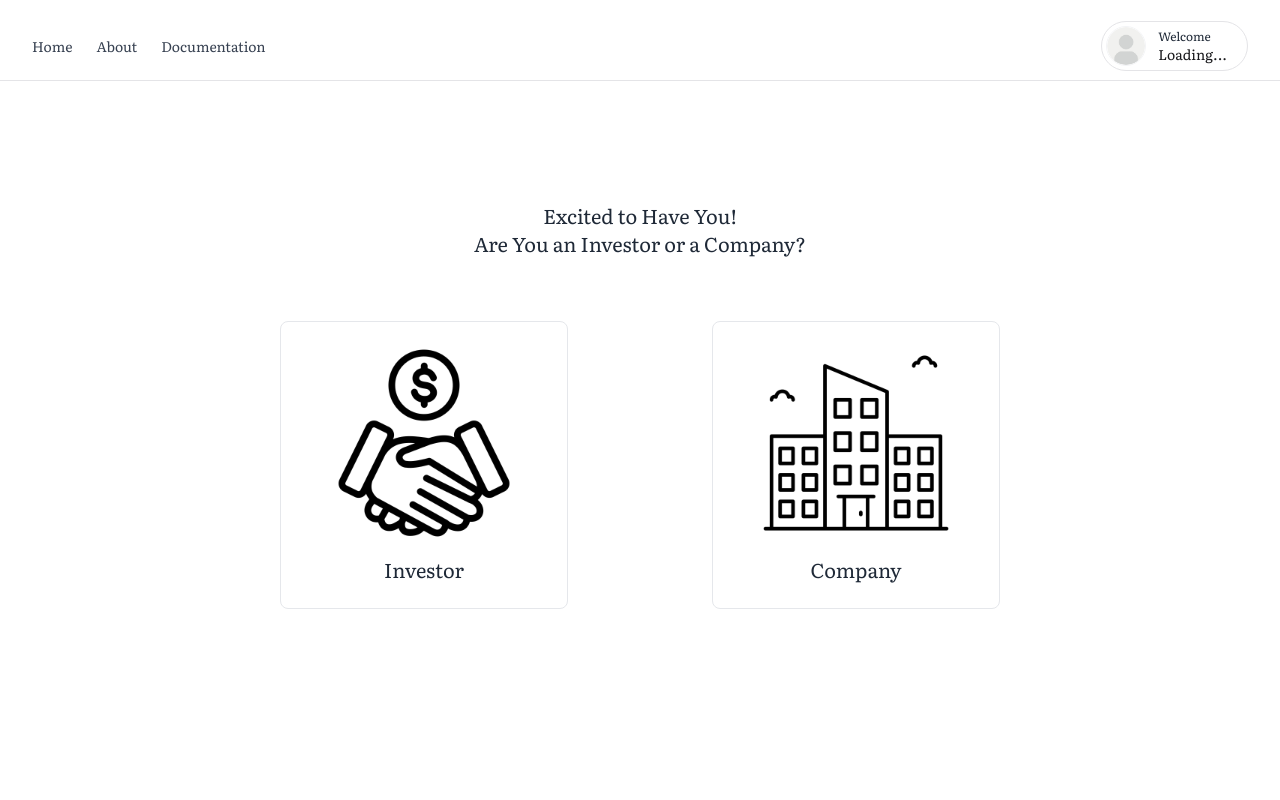
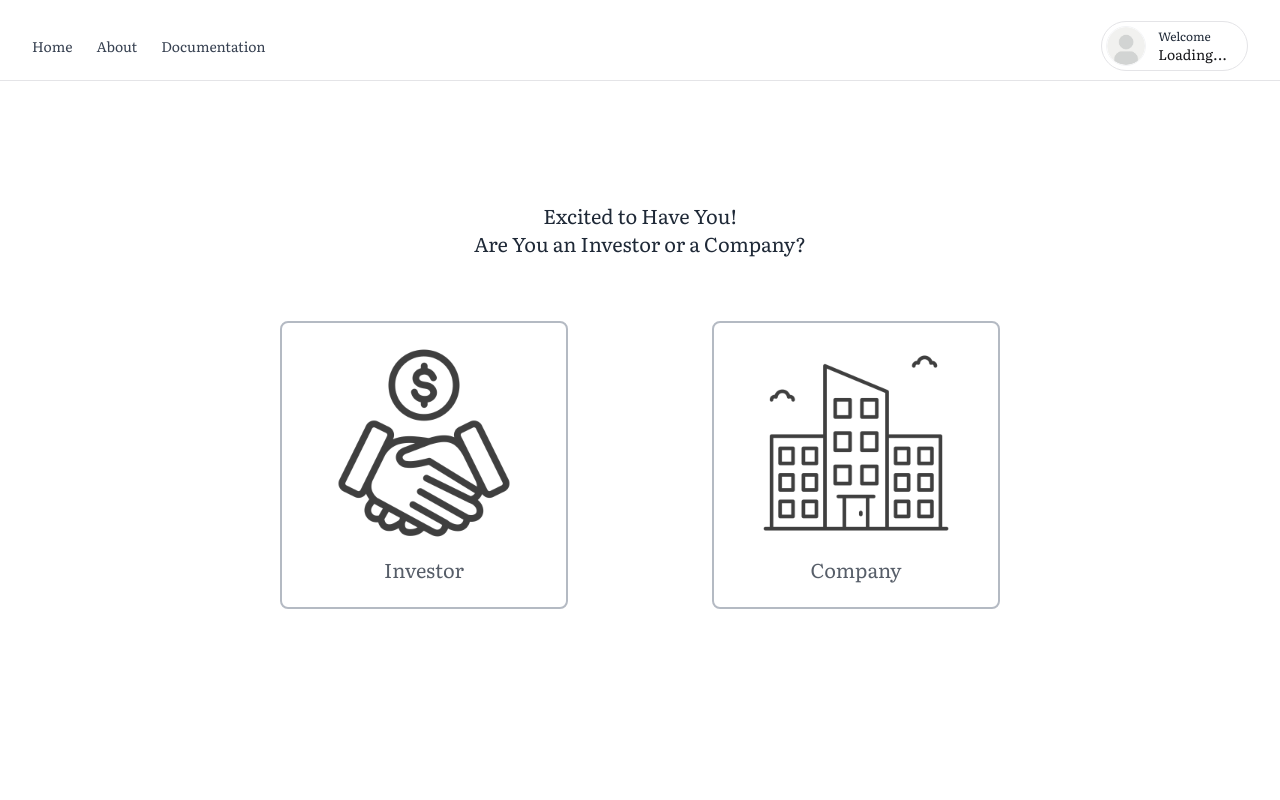
Before and after one commit to MohammedMeraj/StackSurge, a Next.js app: page /select in a window 1280 px wide. Shown: the top 800 px of the page. Built offline with nearby package versions, Linux system fonts and the light colour scheme; no server answers.

Commit message:
Role selection page ui, layout page ui updated

```diff
--- a/src/app/(routes)/select/page.tsx
+++ b/src/app/(routes)/select/page.tsx
@@ -5,12 +5,12 @@ import React from 'react'
 
 const Page = () => {
   return (
-   <>
+   <div className='bg-white'>
     <Loggedheader />
     <SelectRole />
     <Footer />
 
-   </>
+   </div>
   )
 }
 
--- a/src/app/_components/SelectRole.tsx
+++ b/src/app/_components/SelectRole.tsx
@@ -18,13 +18,13 @@ const SelectRole = () => {
         Excited to Have You! <br/>Are You an Investor or a Company?
         </div>
         <div className='flex sm:flex-row flex-col items-center justify-center sm:gap-36 gap-20'>
-            <Link href={'/investor'}  className='sm:w-72 sm:h-72 w-36 h-36 p-3 border rounded-lg border-gray-200 flex flex-col justify-center items-center gap-4 cursor-pointer hover:border-black'>
+            <Link href={'/investor'}  className='sm:w-72 sm:h-72 w-36 h-36 p-3 opacity-75 hover:opacity-100 border-2 rounded-lg border-gray-400 flex flex-col justify-center items-center gap-4 cursor-pointer hover:border-black'>
 
-                <Image src={investor} alt="company"  className='sm:w-48 w-20' />
+                <Image src={investor} alt="company"  className='sm:w-48 w-20 ' />
                 <div>Investor</div>
             </Link>
-            <Link href={'/company'} className='sm:w-72 sm:h-72 w-36 h-36 p-3 border rounded-lg border-gray-200 flex flex-col justify-center items-center gap-4 cursor-pointer hover:border-black'>
-            <Image src={company} alt="company"  className='sm:w-48 w-20' />
+            <Link href={'/company'} className='sm:w-72 sm:h-72 w-36 h-36 opacity-75 hover:opacity-100 p-3 border-2 rounded-lg border-gray-400 flex flex-col justify-center items-center gap-4 cursor-pointer hover:border-black'>
+            <Image src={company} alt="company"  className='sm:w-48 w-20 ' />
                 <div>Company</div>
             </Link>
         </div>
--- a/src/app/layout.tsx
+++ b/src/app/layout.tsx
@@ -31,11 +31,11 @@ export default function RootLayout({
     <body className={literata.className}>
 
 
-
+        <div className="bg-white">
           <ConvexClientProvider>
             {children}
           </ConvexClientProvider>
-
+          </div>
 
     </body>
   </html>
```
